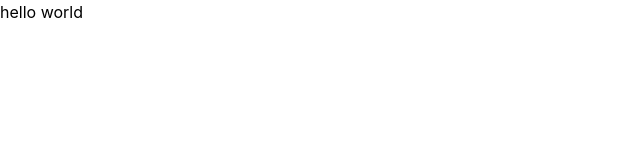
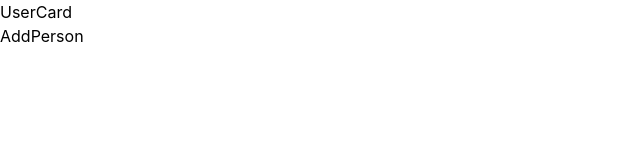
Before and after one commit to Nazaf64/Tasks-tapaScript-React-Playlist, a React (Vite) app in the folder 05 mastering-jsx/user-list/: page / in a window 1280 px wide. Shown: the top 160 px of the page, without its empty margins (0-640 px from the left). Built offline with nearby package versions, Linux system fonts and the light colour scheme.

Commit message:
added data array to Mainboard component

```diff
--- /dev/null
+++ b/05 mastering-jsx/user-list/src/AddPerson.jsx
@@ -0,0 +1,7 @@
+function AddPerson() {
+    return(
+        <h2>AddPerson</h2>
+    )
+}
+
+export default AddPerson;
--- a/05 mastering-jsx/user-list/src/App.jsx
+++ b/05 mastering-jsx/user-list/src/App.jsx
@@ -1,16 +1,12 @@
-import { useState } from 'react'
-import heroImg from './assets/hero.png'
-import reactLogo from './assets/react.svg'
-import viteLogo from './assets/vite.svg'
-import './App.css'
+import { useState } from 'react';
+import './App.css';
+import MainBoard from './MainBoard';
 
 function App() {
-  const [count, setCount] = useState(0)
+  // const [count, setCount] = useState(0)
 
   return (
-    <>
-      <h1>hello world</h1>
-    </>
+    <MainBoard />
   )
 }
 
--- /dev/null
+++ b/05 mastering-jsx/user-list/src/ListBoard.jsx
@@ -0,0 +1,10 @@
+import UserCard from './UserCard';
+
+
+function ListBoard () {
+    return (
+        <UserCard />
+    )
+}
+
+export default ListBoard;
--- a/05 mastering-jsx/user-list/src/MainBoard.jsx
+++ b/05 mastering-jsx/user-list/src/MainBoard.jsx
@@ -1,5 +1,41 @@
+import ListBoard from './ListBoard';
+import AddPerson from './AddPerson';
+
 function MainBoard() {
+    const people = [
+        {
+            name: "Person One",
+            age: 21,
+            occupation: "Occupation One"
+        },
+        {
+            name: "Person Two",
+            age: 22,
+            occupation: "Occupation Two"
+        },
+        {
+            name: "Person Three",
+            age: 23,
+            occupation: "Occupation Three"
+        },
+        {
+            name: "Person Four",
+            age: 24,
+            occupation: "Occupation Four"
+        },
+        {
+            name: "Person Five",
+            age: 25,
+            occupation: "Occupation Five"
+        },
+    ];
 
+    return (
+        <>
+            <ListBoard />
+            <AddPerson />
+        </>
+    )
 }
 
-export default MainBoard
+export default MainBoard;
--- /dev/null
+++ b/05 mastering-jsx/user-list/src/UserCard.jsx
@@ -0,0 +1,7 @@
+function UserCard() {
+    return(
+        <h3>UserCard</h3>
+    )
+}
+
+export default UserCard;
```
